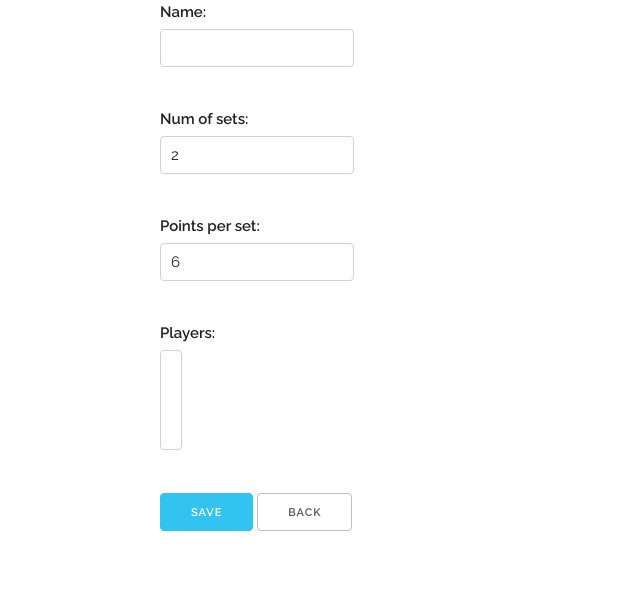
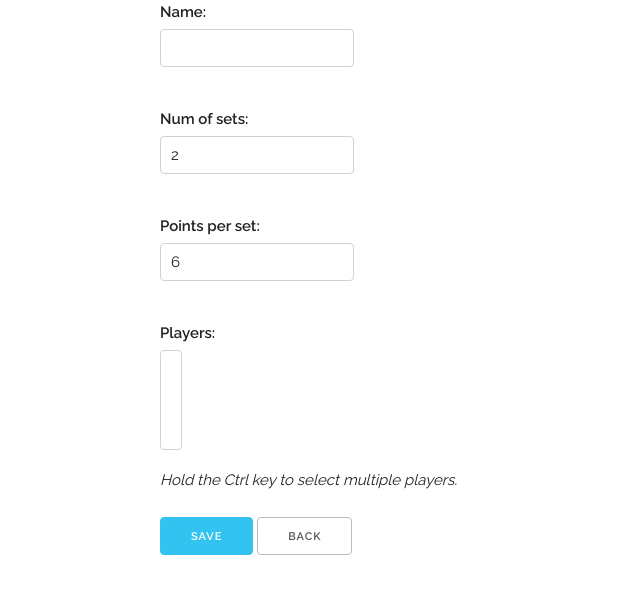
Before and after one commit to izderic/tabletennis, a Django app: page /league/league/create/ in a window 1280 px wide. Shown: the top 594 px of the page, without its empty margins (0-640 px from the left). Run offline with Django 3.2, Linux system fonts and the light colour scheme; data that the repository does not hold is empty.

Commit message:
Added forms.py, debug toolbar, requirements.txt.

```diff
--- /dev/null
+++ b/league/forms.py
@@ -0,0 +1,15 @@
+from django.forms.models import ModelForm
+
+from .models import League
+
+
+class LeagueForm(ModelForm):
+
+    class Meta:
+        model = League
+        fields = ['name', 'num_of_sets', 'points_per_set', 'players']
+
+    def __init__(self, *args, **kwargs):
+        super(LeagueForm, self).__init__(*args, **kwargs)
+        self.fields['players'].widget.attrs['style'] = 'height: 100px;'
+        self.fields['players'].help_text = '<br /><i>Hold the Ctrl key to select multiple players.</i>'
--- a/league/templates/league/league_form.html
+++ b/league/templates/league/league_form.html
@@ -1,11 +1,6 @@
 {% extends "league/base.html" %}
 
 {% block content %}
-    <style>
-        #id_players {
-            height: 100px;
-        }
-    </style>
     <form method="post" class="form-horizontal" role="form">
         {% csrf_token %}
         {{ form.as_p }}
--- a/league/views.py
+++ b/league/views.py
@@ -4,6 +4,7 @@ from django.views.generic.edit import CreateView, UpdateView, DeleteView
 from django.core.urlresolvers import reverse_lazy
 
 from .models import Player, League
+from .forms import LeagueForm
 
 
 class HomeView(TemplateView):
@@ -59,6 +60,10 @@ class PlayerDeleteView(DeleteView):
 class LeagueListView(ListView):
     model = League
 
+    def get_queryset(self):
+        queryset = super(LeagueListView, self).get_queryset()
+        return queryset.prefetch_related('players')
+
     def get_context_data(self, **kwargs):
         context = super(LeagueListView, self).get_context_data(**kwargs)
         context['page_title'] = "Leagues"
@@ -67,7 +72,7 @@ class LeagueListView(ListView):
 
 class LeagueCreateView(CreateView):
     model = League
-    fields = ['name', 'num_of_sets', 'points_per_set', 'players']
+    form_class = LeagueForm
     success_url = reverse_lazy('league_leagues')
 
     def get_context_data(self, **kwargs):
@@ -78,7 +83,7 @@ class LeagueCreateView(CreateView):
 
 class LeagueUpdateView(UpdateView):
     model = League
-    fields = ['name', 'num_of_sets', 'points_per_set', 'players']
+    form_class = LeagueForm
     success_url = reverse_lazy('league_leagues')
 
     def get_context_data(self, **kwargs):
--- /dev/null
+++ b/requirements.txt
@@ -0,0 +1,5 @@
+Django==1.9.5
+django-debug-toolbar==1.4
+pep8==1.7.0
+sqlparse==0.1.19
+wsgiref==0.1.2
--- a/tabletennis/settings.py
+++ b/tabletennis/settings.py
@@ -37,7 +37,8 @@ INSTALLED_APPS = [
     'django.contrib.sessions',
     'django.contrib.messages',
     'django.contrib.staticfiles',
-    'league'
+    'league',
+    'debug_toolbar'
 ]
 
 MIDDLEWARE_CLASSES = [
```
Also changed, not shown: league/templates/league/base.html (line endings or trailing spaces), league/templates/league/home.html (line endings or trailing spaces), league/templates/league/league_confirm_delete.html (line endings or trailing spaces), league/templates/league/player_confirm_delete.html (line endings or trailing spaces), league/templates/league/player_form.html (line endings or trailing spaces).
